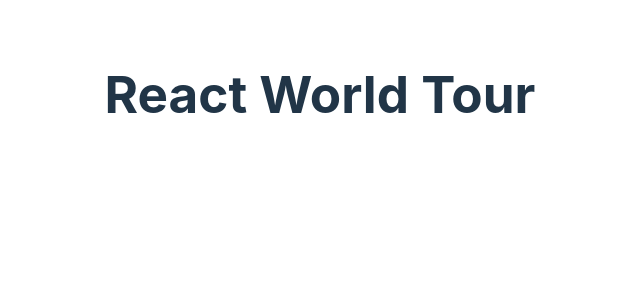
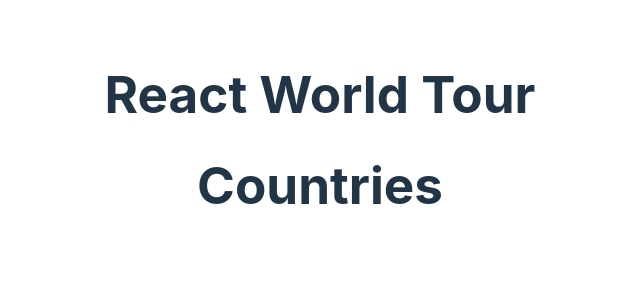
Before and after one commit to Nahid-Hasan-Jibon/world-tour-with-React, a React (Vite) app: page / in a window 1280 px wide. Shown: the top 300 px of the page, without its empty margins (320-960 px from the left). Built offline with nearby package versions, Linux system fonts and the light colour scheme; no server answers.

Commit message:
data fetch done

```diff
--- a/src/App.jsx
+++ b/src/App.jsx
@@ -1,5 +1,6 @@
 
 import './App.css'
+import Countries from './components/Countries/Countries'
 
 function App() {
 
@@ -7,6 +8,7 @@
   return (
     <>
       <h1>React World Tour</h1>
+      <Countries></Countries>
 
     </>
   )
--- /dev/null
+++ b/src/components/Countries/Countries.jsx
@@ -0,0 +1,20 @@
+import { useEffect } from "react";
+import { useState } from "react";
+
+const Countries = () => {
+  const [countries, setCountries] = useState([]);
+  console.log(countries)
+
+  useEffect(()=>{
+    fetch('https://restcountries.com/v3.1/all')
+    .then(res=>res.json())
+    .then(data=>setCountries(data))
+  },[])
+  return (
+    <div>
+      <h1>Countries</h1>
+    </div>
+  );
+};
+
+export default Countries;
```
